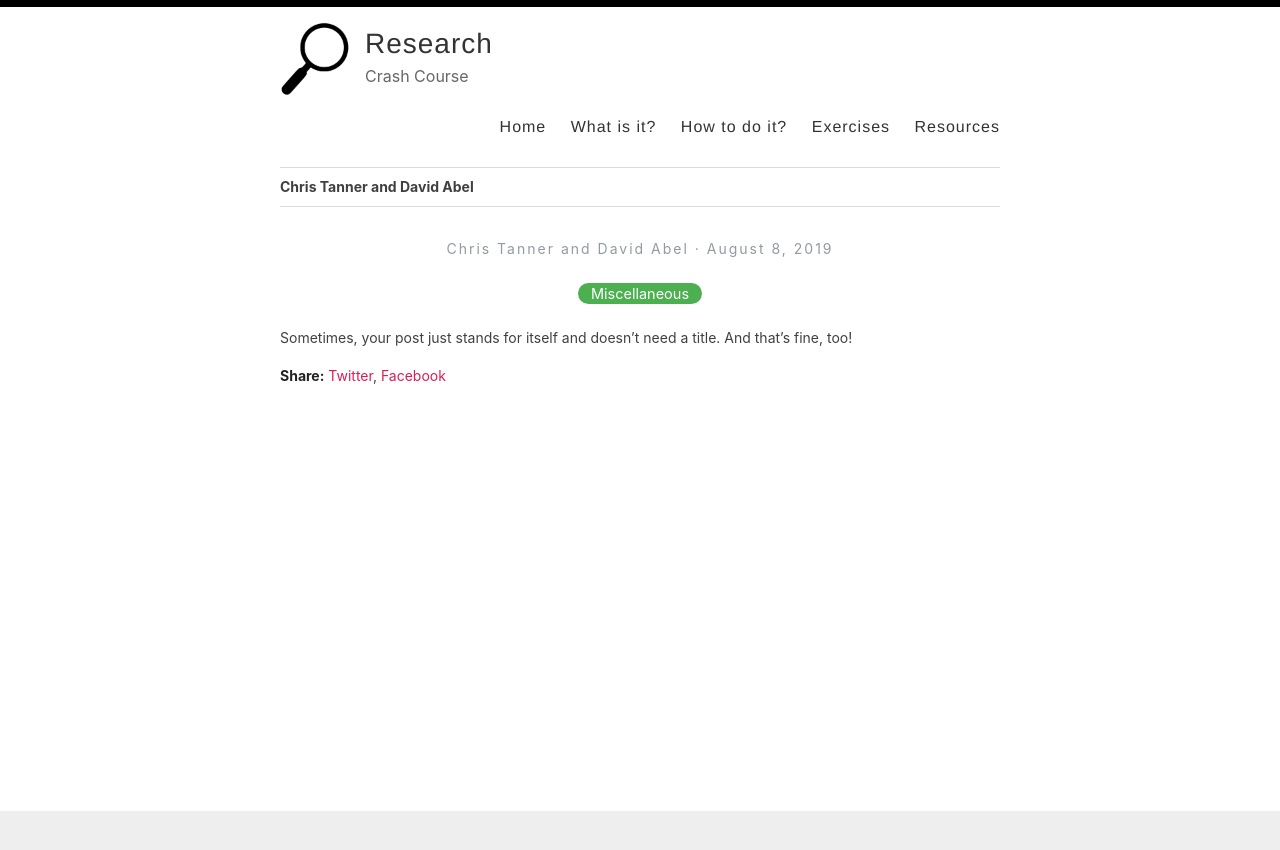
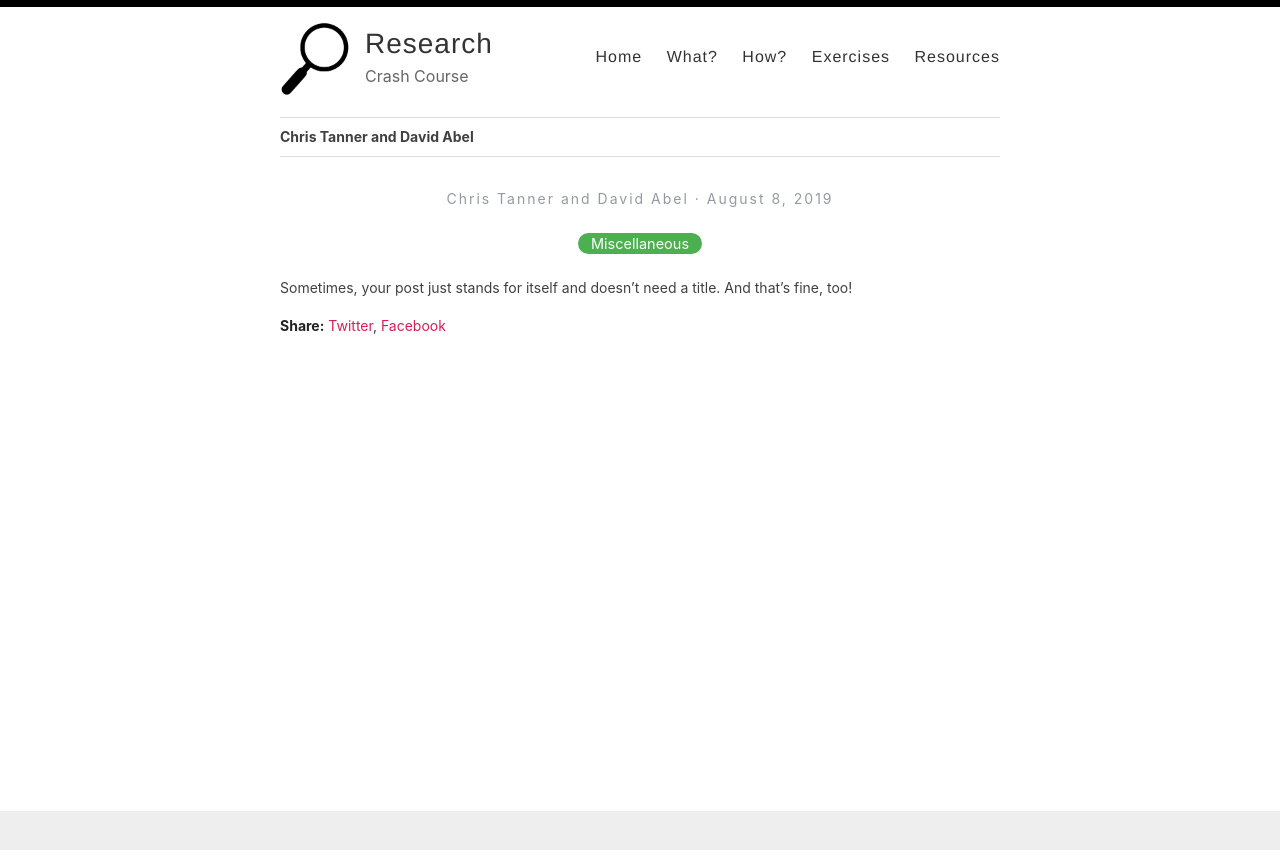
Before and after one commit to intro-to-research/intro-to-research.github.io, a Jekyll site: the page built from _posts/2019-08-08-no-title-posts.md, in a window 1280 px wide. Shown: the top 850 px of the page. Built offline with Jekyll 4.4.1, drawn with Linux system fonts in a browser that asks for light colours.

```diff
--- a/_layouts/default.html
+++ b/_layouts/default.html
@@ -28,8 +28,8 @@
 
             <nav>
               <a href="{{ site.baseurl }}/">Home</a>
-              <a href="{{ site.baseurl }}/schedule">What is it?</a>
-              <a href="{{ site.baseurl }}/project">How to do it?</a>
+              <a href="{{ site.baseurl }}/schedule">What?</a>
+              <a href="{{ site.baseurl }}/project">How?</a>
               <a href="{{ site.baseurl }}/syllabus">Exercises</a>
               <a href="{{ site.baseurl }}/FAQ">Resources</a>
 
```
